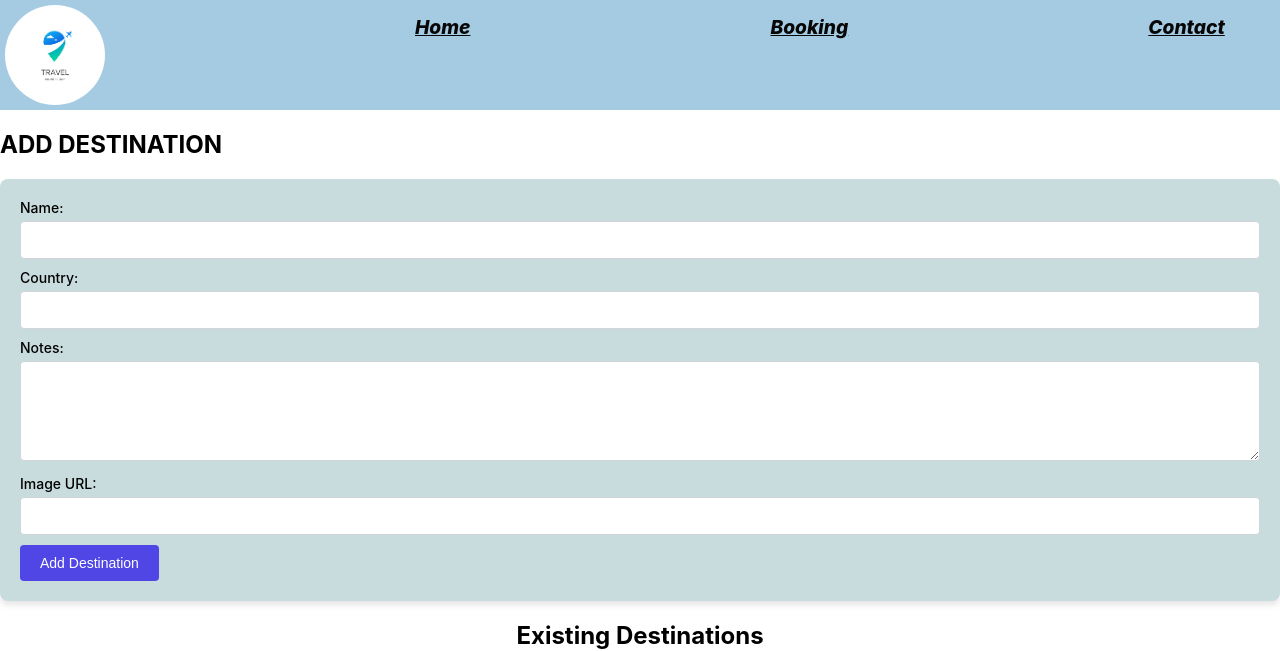
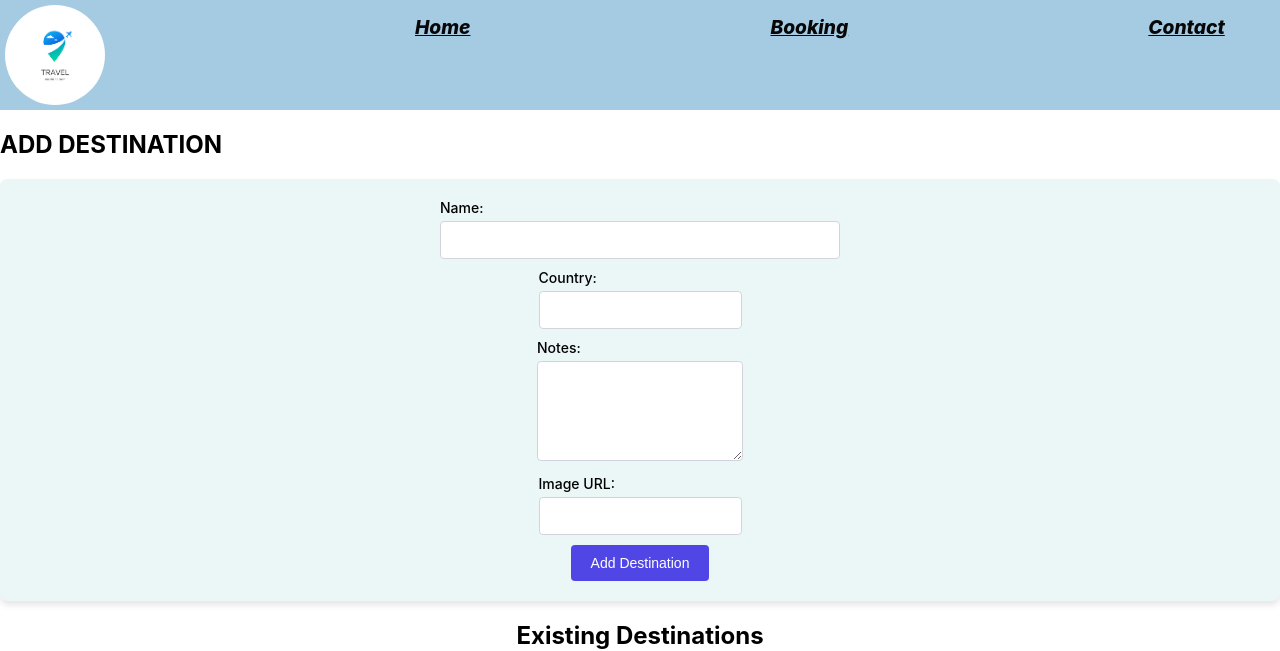
Before and after one commit to bobojoy/Travel-Wishlist-Project, a React (Create React App) app: page / in a window 1280 px wide. Shown: the top 651 px of the page. Built offline with nearby package versions, Linux system fonts and the light colour scheme; no server answers.

Commit message:
updated form

```diff
--- a/src/App.css
+++ b/src/App.css
@@ -2,20 +2,29 @@
   max-width: 1200px;
   margin: 0 auto;
   padding: 20px;
+
 }
 
 form {
-  background-color: rgb(201, 220, 221);
+  background-color: rgb(235, 246, 247);
   border-radius: 8px;
   box-shadow: 0 4px 6px rgba(0, 0, 0, 0.1);
   padding: 20px;
   margin-bottom: 20px;
+  display: flex;
+  flex-direction: column;
+  align-items: center;
+
 }
 
 h2 {
   font-size: 1.5rem;
   font-weight: 700;
   margin-bottom: 20px;
+}
+
+.Name{
+  width: 400px;
 }
 
 label {
--- a/src/Components/Form.js
+++ b/src/Components/Form.js
@@ -65,7 +65,7 @@ const FormComponent = () => {
 		<div>
 			<h2>ADD DESTINATION</h2>
 			<form onSubmit={handleSubmit}>
-				<div>
+				<div className='Name'>
 					<label htmlFor='name'>Name:</label>
 					<input
 						type='text'
@@ -76,7 +76,7 @@ const FormComponent = () => {
 						required
 					/>
 				</div>
-				<div>
+				<div className='Country'>
 					<label htmlFor='country'>Country:</label>
 					<input
 						type='text'
@@ -87,7 +87,7 @@ const FormComponent = () => {
 						required
 					/>
 				</div>
-				<div>
+				<div className='Notes'>
 					<label htmlFor='notes'>Notes:</label>
 					<textarea
 						id='notes'
@@ -97,7 +97,7 @@ const FormComponent = () => {
 						required
 					/>
 				</div>
-				<div>
+				<div className='Image_Url'>
 					<label htmlFor='imageUrl'>Image URL:</label>
 					<input
 						type='text'
```
